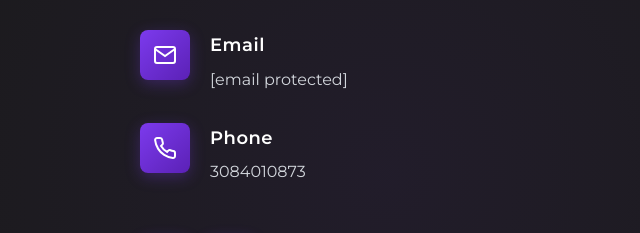
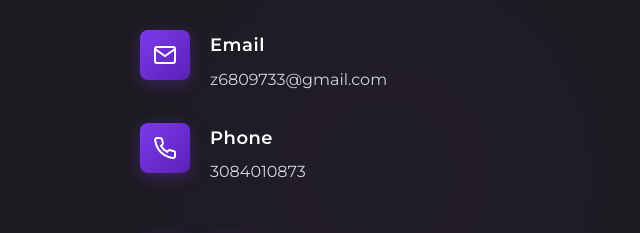
Before and after one commit to zara65724/My-web, a plain HTML site: page index.html in a window 1280 px wide. Shown: the part 9973-10206 px from the top of the page, 0-640 px from the left. Drawn offline with nearby package versions, Linux system fonts and the light colour scheme.

Commit message:
index.html

```diff
--- a/index.html
+++ b/index.html
@@ -775,7 +775,7 @@
                         </div>
                         <div class="contact-details">
                             <h4>Email</h4>
-                            <a href="/cdn-cgi/l/email-protection#99e3afa1a9a0aeaaaad9fef4f8f0f5b7faf6f4"><span class="__cf_email__" data-cfemail="6319555b535a54505023040e020a0f4d000c0e">[email&#160;protected]</span></a>
+                            <a href="mailto:z6809733@gmail.com">z6809733@gmail.com</a>
                         </div>
                     </div>
                     <div class="contact-item">
```
